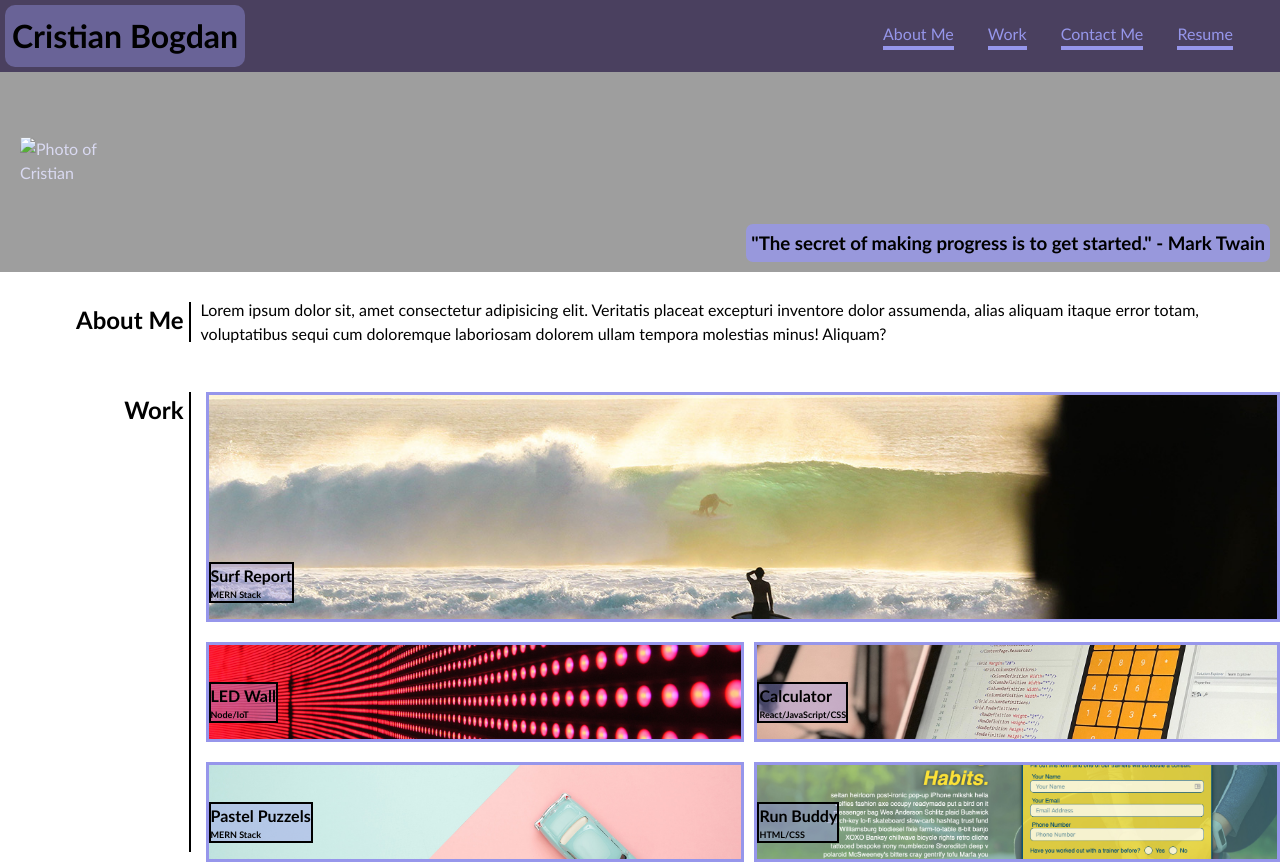
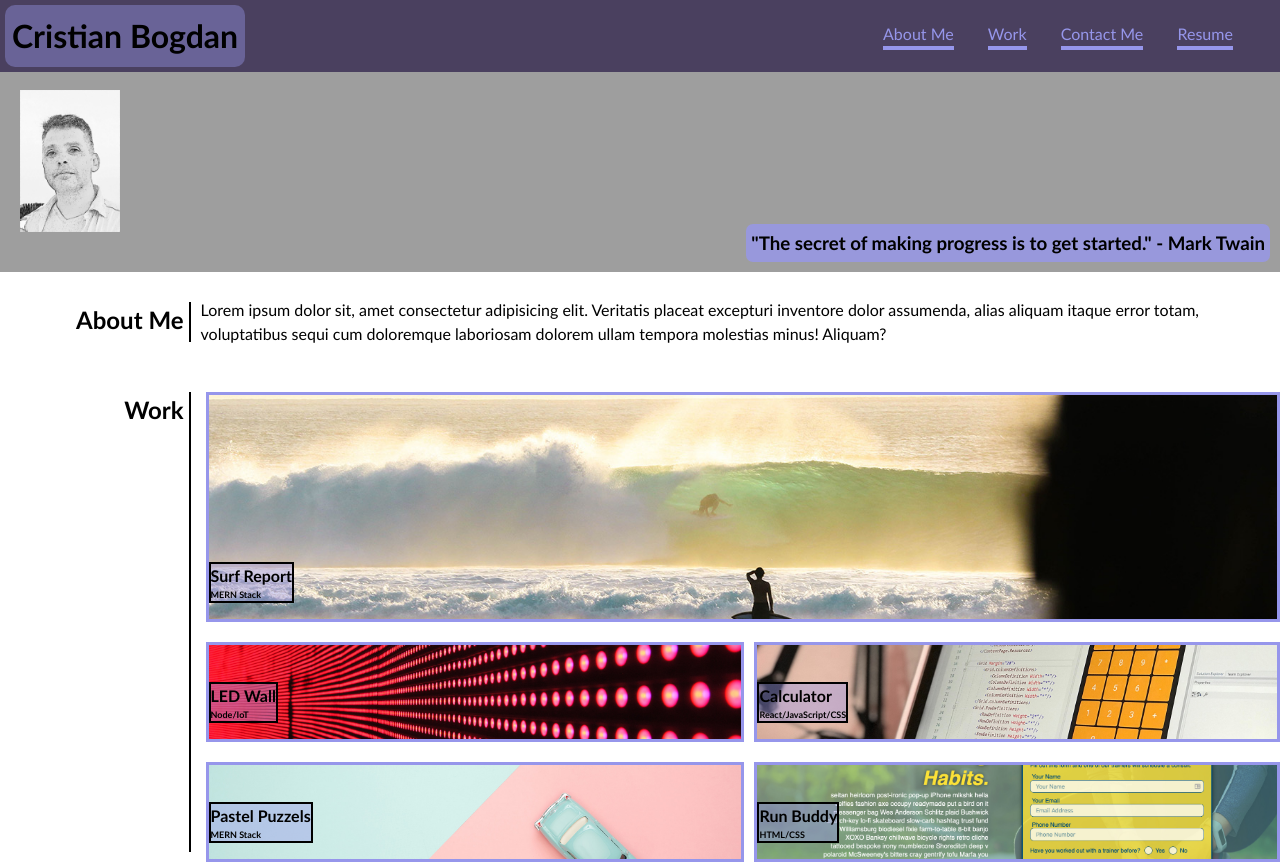
Before and after one commit to docbogdanc/PortofolioCristianB, a plain HTML site: page index.html in a window 1280 px wide. Shown: the top 865 px of the page. Drawn offline with Linux system fonts and the light colour scheme; the site is published under a folder, as on GitHub Pages, so addresses that start at the root find nothing.

Commit message:
img moved in root to link

```diff
--- a/index.html
+++ b/index.html
@@ -16,7 +16,7 @@
 
             <h1 id="name" class="headerItem">Cristian Bogdan</h1>
 
-            <img src="/poza.jpg" width="100" alt="Photo of Cristian" />
+            <img src="poza.jpg" width="100" alt="Photo of Cristian" />
 
             <nav class="headerItem list">
                 <a class="linksHeader" href="#aboutMe">About Me</a>
```
